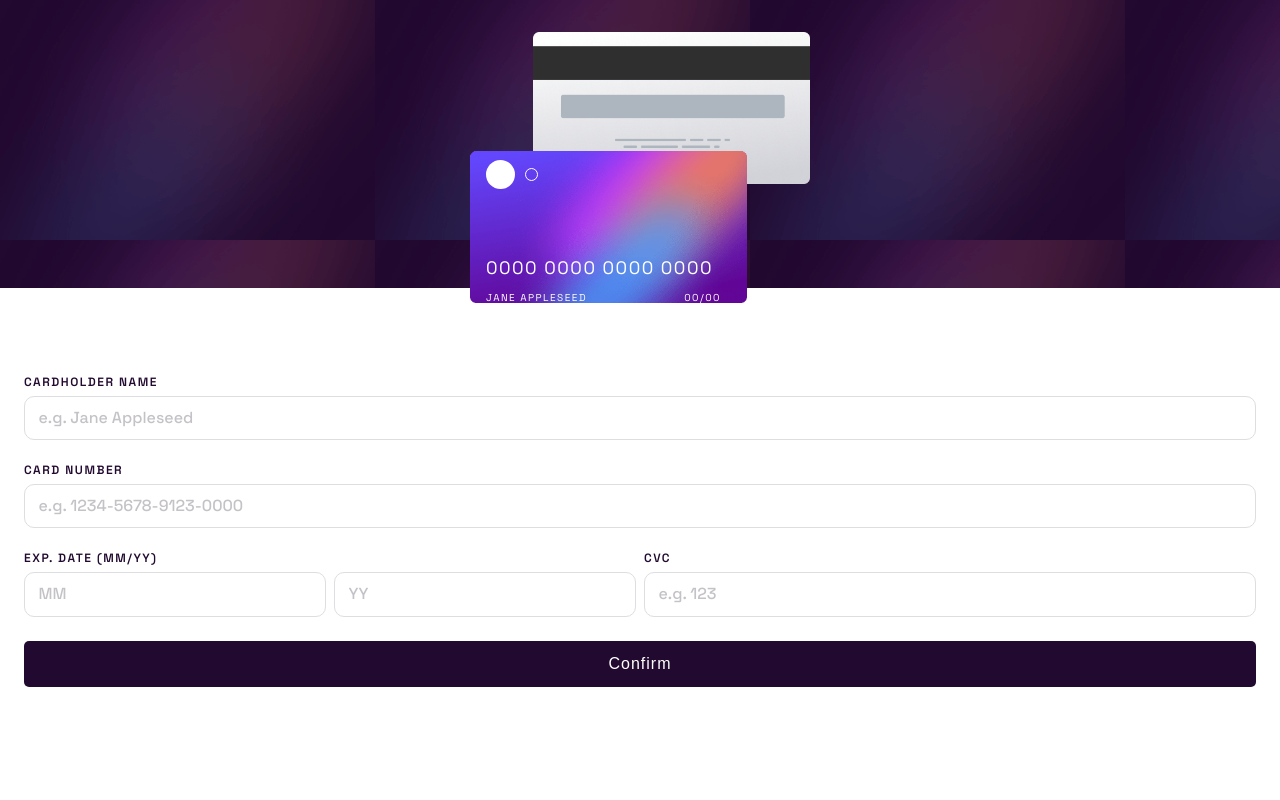
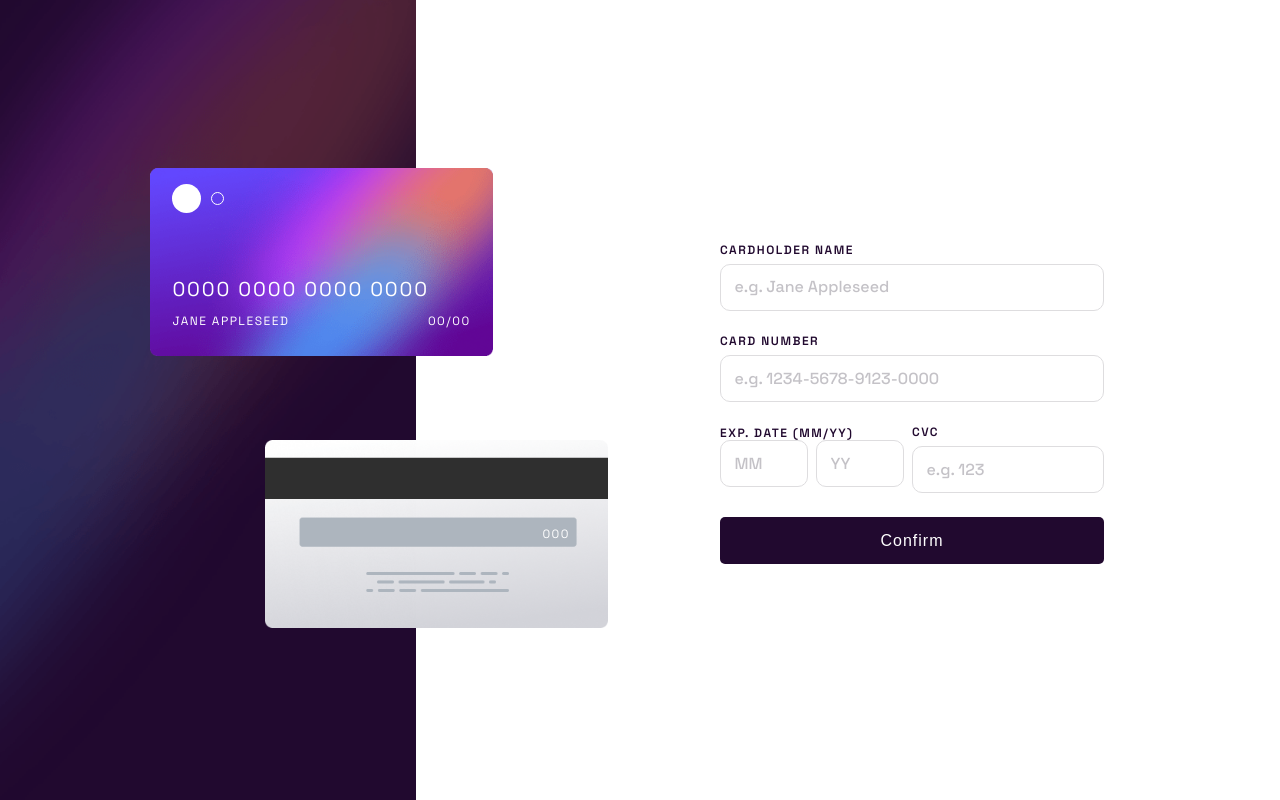
Before and after one commit to devfelipearaujo/InteractivePaycardForm, a plain HTML site: page index.html in a window 1280 px wide. Drawn offline with Linux system fonts and the light colour scheme.

Commit message:
html/css fixex & responsive desktop layout

```diff
--- a/assets/css/main.css
+++ b/assets/css/main.css
@@ -1,41 +1,40 @@
 .container {
     display: flex;
     flex-direction: column;
+    position: relative;
 }
 
 .cards {
-    height: 28vh;
+    height: 31vh;
     position: relative;
-    background: url(../images/bg-main-mobile.png);
+    background: url(../images/bg-main-mobile.png) center / cover no-repeat;
     text-align: right;
     padding: 2rem 0;
 }
 
 .cards__imagem {
-    width: 277px;
+    height: 157px;
+    width: 286px;
 }
 
-.cards__imagem-frente {
+.imagemFrente__container {
+    background: url(../images/bg-card-front.png) center / contain no-repeat;
     position: absolute;
-    top: 52.5%;
+    top: 50%;
     left: calc(50% - 170px);
+    box-sizing: border-box;
+    padding: 1rem 1.4rem;
 }
 
 .cards__imagem-costas {
+    background: url(../images/bg-card-back.png) center / contain no-repeat;
     position: absolute;
-    /* top: 3%; */
     right: calc(50% - 170px);
-}
-
-.cards__imagem-frente-container {
 }
 
 .circulos__container {
     display: flex;
     align-items: center;
-    position: absolute;
-    top: calc(50% + 1rem);
-    left: calc(50% - 170px + 1rem);
     gap: .6rem;
 }
 
@@ -55,21 +54,27 @@
 }
 
 .dados__container {
-    width: 235px;
+    width: 100%;
+    margin-top: 22%;
     display: flex;
     flex-direction: column;
     flex-wrap: wrap;
-    position: absolute;
     align-items: center;
-    top: 90%;
-    left: calc(50% - 170px + 1rem);
+    font-family: var(--ff-main);
+    color: var(--branco)
+}
+
+.span__cvc {
+    width: 100%;
+    display: block;
+    transform: translate(-33px, 73px);
+    font-family: var(--ff-main);
     color: var(--branco);
-    font-family: var(--ff-main);
 }
 
 .span__cardNumber {
     font-size: var(--fs-regular);
-    letter-spacing: 1.5px;
+    letter-spacing: 1.9px;
     width: 100%;
     text-align: left;
     margin-bottom: 1rem;
@@ -77,12 +82,13 @@
 
 .dados__container-grupo {
     display: flex;
+    align-items: center;
     justify-content: space-between;
     width: 100%;
     gap: 5px;
 }
 
-.span__cardName, .span__cardExpiration {
+.span__cardName, .span__cardExpiration, .span__cvc {
     font-size: var(--fs-mobile-pequeno);
     letter-spacing: 1.5px;
     text-transform: uppercase;
@@ -121,6 +127,12 @@
     border-radius: 10px;
     border: 1px solid var(--cinza-claro);
     margin-bottom: 1rem;
+    font-size: var(--fs-pequeno);
+    font-weight: var(--fw-medium);
+}
+
+.form__input:focus {
+    outline: none;
 }
 
 .form__input::placeholder {
@@ -149,6 +161,7 @@
     background-color: var(--cinza-violeta-escuro);
     color: var(--branco);
     font-size: var(--fs-pequeno);
+    font-weight: var(--fw-medium);
     letter-spacing: 1px;
 }
 
@@ -160,3 +173,73 @@
 .expDate-input {
     width: 50%;
 }
+
+@media screen and (min-width: 1000px) {
+    .container {
+        flex-direction: row;
+        align-items: center;
+        gap: 3.5rem;
+    }
+
+    .cards {
+        height: 100vh;
+        padding: 0;
+        width: 50%;
+        background: url(../images/bg-main-desktop.png);
+        background-size: contain;
+        background-repeat: no-repeat;
+        background-size: 65% 100vh;
+    }
+
+    .imagemFrente__container {
+        top: 21%;
+    }
+
+    .cards__imagem-costas {
+        top: 55%;
+        right: 5%;
+    }
+
+    .cards__imagem {
+        height: 188px;
+        width: 343px;
+    }
+
+    .span__cvc {
+        transform: translate(-38px, 88px);
+    }
+
+    .span__cardNumber {
+        font-size: var(--fs-grande);
+    }
+
+    .span__cardName, .span__cardExpiration, .span__cvc {
+        font-size: var(--fs-mobile);
+    }
+
+
+    .form {
+        width: 30%;
+    }
+}
+
+@media screen and (min-width: 1400px) {
+    .cards__imagem {
+        height: 245px;
+        width: 447px;
+    }
+
+    .circulo {
+        height: 47px;
+        width: 47px;
+    }
+
+    .circulo-pequeno {
+        width: 20px;
+        height: 20px;
+    }
+
+    .span__cvc {
+        transform: translate(-50px, 115px);
+    }
+}
--- a/index.html
+++ b/index.html
@@ -15,9 +15,11 @@
 <main>
   <div class="container">
     <section class="cards">
-		<img class="cards__imagem cards__imagem-costas" src="./assets/images/bg-card-back.png" alt="">
-		<div class="cards__imagem-frente-container">
-		<img class="cards__imagem cards__imagem-frente" src="./assets/images/bg-card-front.png" alt="">
+		<div class="cards__imagem cards__imagem-costas">
+			<span class="span__cvc">000</span>
+		</div>
+
+    <div class="cards__imagem imagemFrente__container">
 		<div class="circulos__container">
 			<span class="circulo"></span>
 			<span class="circulo-pequeno"></span>
@@ -33,24 +35,24 @@
 				</span>
 			</div>
 		</div>
-		</div>
+    </div>
 	</section>
 
     <section class="form">
       <form>
-        <div class="container">
+        <div class="form__container">
           <label class="label" for="name">cardholder name</label>
           <input class="form__input" data-cardName type="text" name="" id="name" placeholder="e.g. Jane Appleseed" required>
         </div>
 
-        <div class="container">
+        <div class="form__container">
           <label class="label" for="name">card number</label>
           <input class="form__input" data-cardNumber type="number"
           oninput="this.value=this.value.slice(0,this.maxLength)" maxlength="16" name="cardNumber" id="name" placeholder="e.g. 1234-5678-9123-0000"  required>
         </div>
 
         <div class="form__grupo">
-          <div class="container form__grupo-coluna">
+          <div class=".form__container form__grupo-coluna">
             <label class="label" for="data">exp. date (mm/yy)</label>
             <div class="expDate__container">
               <input class="form__input expDate-input" data-cardMonth type="number" name="mês" id="data" placeholder="MM" oninput="this.value=this.value.slice(0,this.maxLength)" maxlength="2" required>
@@ -58,9 +60,9 @@
             </div>
           </div>
 
-          <div class="container form__grupo-coluna">
+          <div class="form__container form__grupo-coluna">
             <label class="label" for="cvc">cvc</label>
-            <input class="form__input" type="text" name="cvc" id="cvc" placeholder="e.g. 123" oninput="this.value=this.value.slice(0,this.maxLength)" maxlength="3" required>
+            <input class="form__input" data-cardCvc type="number" name="cvc" id="cvc" placeholder="e.g. 123" oninput="this.value=this.value.slice(0,this.maxLength)" maxlength="3" required>
           </div>
         </div>
           <input class="form__submit" type="submit" value="Confirm">
--- a/main.js
+++ b/main.js
@@ -7,14 +7,18 @@ const cardNameInput = document.querySelector('[data-cardName]')
 const cardExpMonthSpan = document.querySelector('[data-expMonthSpan]');
 const cardMonthInput = document.querySelector('[data-cardMonth]');
 
+const cardExpYearSpan = document.querySelector('[data-expYearSpan]');
 const cardYearInput = document.querySelector('[data-cardYear]');
-const cardExpYearSpan = document.querySelector('[data-expYearSpan]');
+
+const cardCvcSpan = document.querySelector('.span__cvc')
+const cardCvcInput = document.querySelector('[data-cardCvc]')
+
 
 function setCardName() {
     cardNameSpan.textContent = cardNameInput.value
 
-    if (cardNameSpan.textContent.length > 26) {
-        cardNameSpan.style.fontSize = "8px"
+    if (cardNameSpan.textContent.length > 27 && window.innerWidth < 1200) {
+        cardNameSpan.style.fontSize = "9px"
     } else {
         cardNameSpan.style.fontSize = ""
     }
@@ -33,8 +37,15 @@ function setCardYear() {
     cardExpYearSpan.textContent = cardYearInput.value;
 }
 
+function setCardCvc() {
+    cardCvcSpan.textContent = cardCvcInput.value;
+}
+
 
 cardNameInput.addEventListener("keyup", setCardName)
 cardNumberInput.addEventListener("keyup", setCardNumber)
 cardMonthInput.addEventListener("keyup", setCardMonth)
 cardYearInput.addEventListener("keyup", setCardYear)
+cardCvcInput.addEventListener("keyup", setCardCvc)
+
+console.log(window.innerWidth)
```
